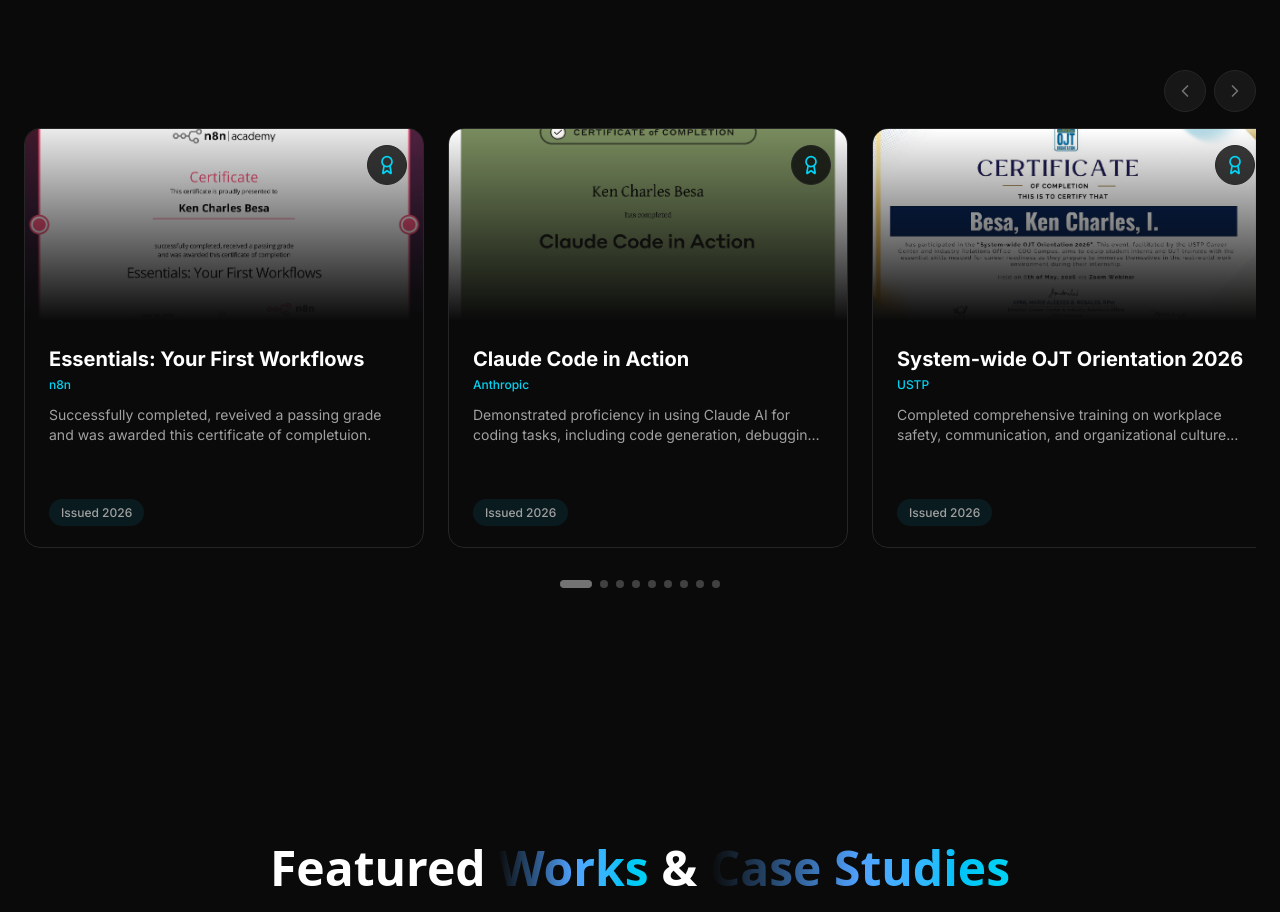
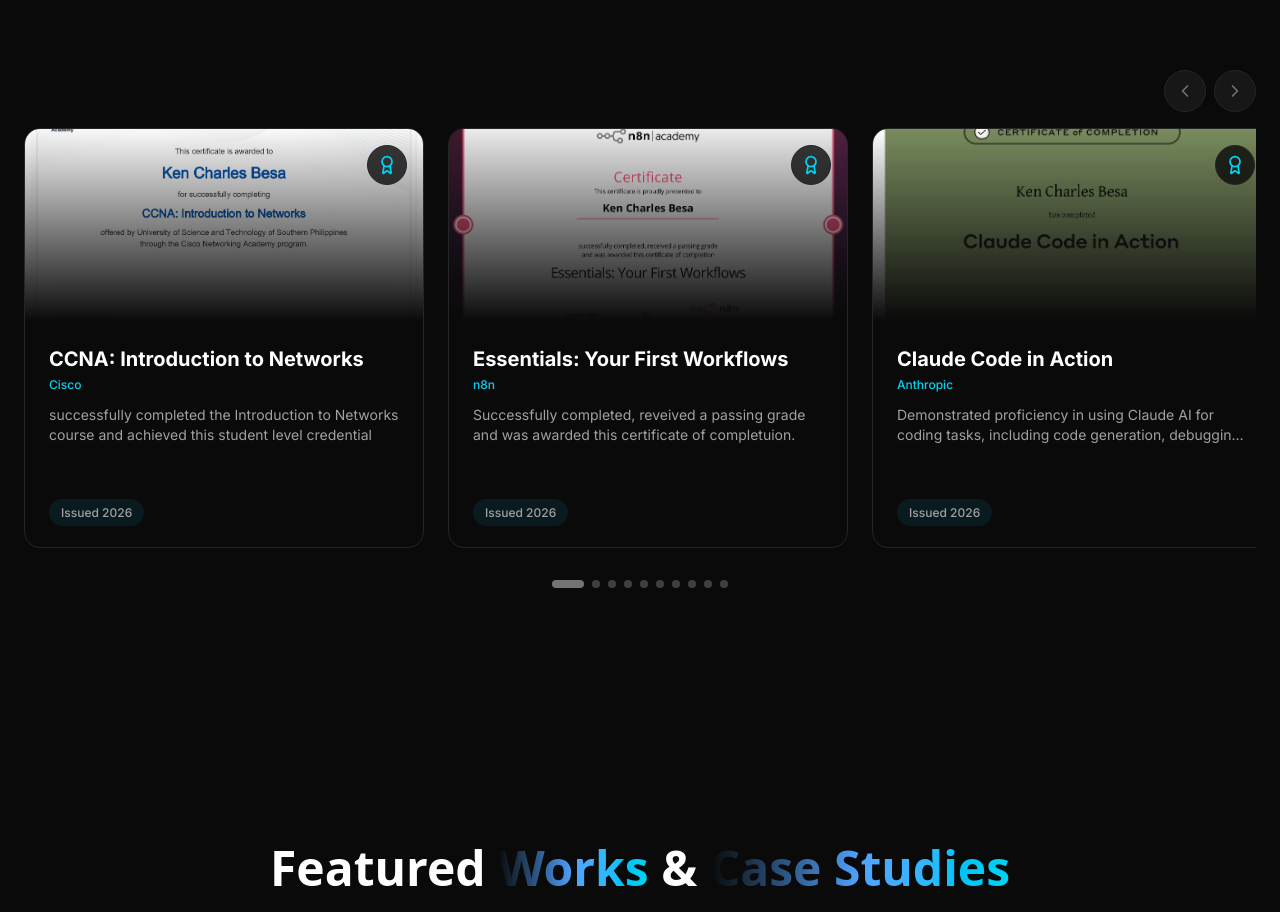
Before and after one commit to ken122704/portfolio, a Next.js app: page / in a window 1280 px wide. Shown: the part 4340-5252 px from the top of the page. Built offline with nearby package versions, Linux system fonts and the light colour scheme.

Commit message:
Add cisco certificate

```diff
--- a/components/Certifications.tsx
+++ b/components/Certifications.tsx
@@ -30,6 +30,13 @@
   }, [selectedCert]);
 
   const certifications = [
+    {
+      title: "CCNA: Introduction to Networks",
+      issuer: "Cisco",
+      date: "2026",
+      description: "successfully completed the Introduction to Networks course and achieved this student level credential",
+      image: "/CCNA-Cert.jpg"
+    },
     {
       title: "Essentials: Your First Workflows",
       issuer: "n8n",
```
Also changed, not shown: public/CCNA-Cert.jpg (added).
